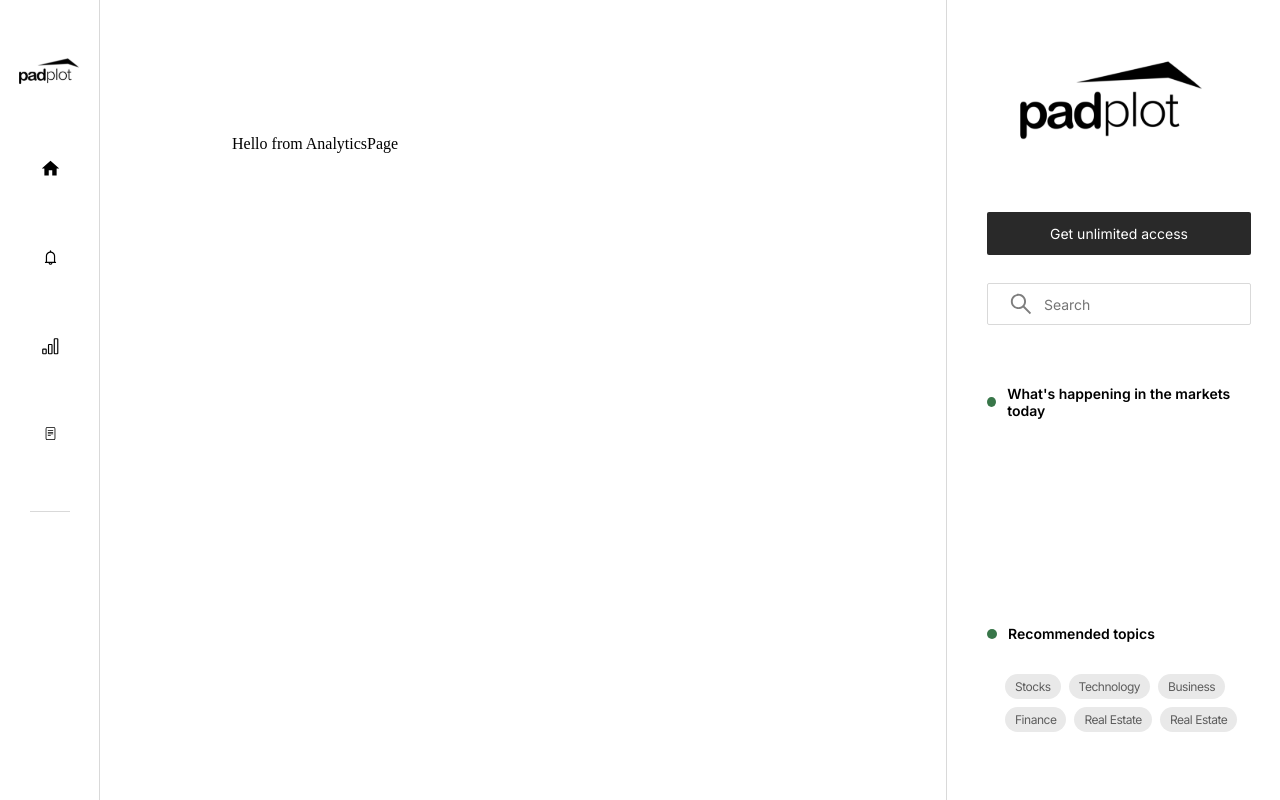
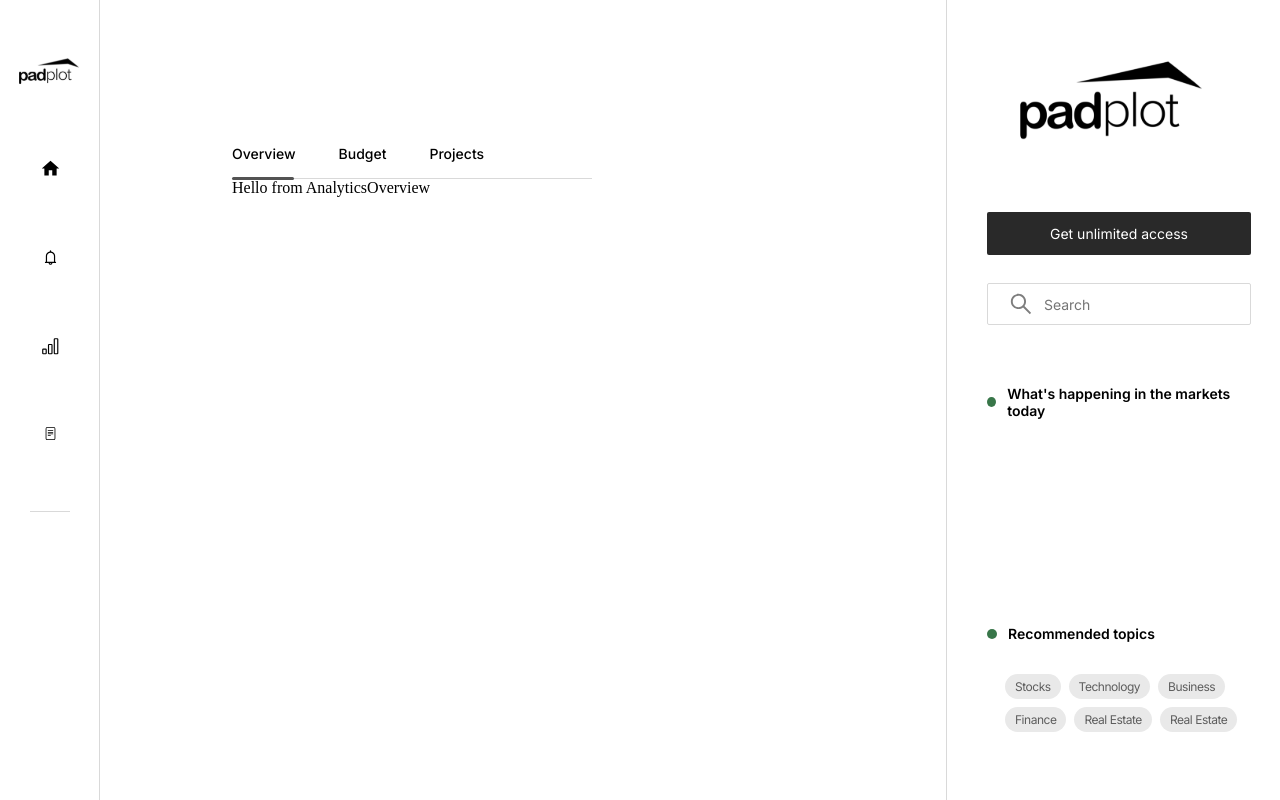
Before and after one commit to tkg808/padplot, a React (Create React App) app: page /analytics in a window 1280 px wide. Shown: the top 800 px of the page. Built offline with nearby package versions, Linux system fonts and the light colour scheme.

Commit message:
Add elements to AnalyticsPage

```diff
--- a/src/components/analyticsPage/AnalyticsPage.js
+++ b/src/components/analyticsPage/AnalyticsPage.js
@@ -1,6 +1,30 @@
 import './AnalyticsPage.css';
+import { useState } from 'react';
+import { Outlet } from 'react-router-dom';
+import TabsGroup from '../homePage/tabsGroup/TabsGroup';
 
 export default function AnalyticsPage()
 {
-  return "Hello from AnalyticsPage";
+  const analyticsTabs =
+    [
+      { title: "Overview", linkPath: "/analytics/overview", barLeft: 0, barSize: 62 },
+      { title: "Budget", linkPath: "/analytics/overview", barLeft: 0, barSize: 62 },
+      { title: "Projects", linkPath: "/analytics/overview", barLeft: 0, barSize: 62 }
+    ];
+
+  const [analyticsTab, setAnalyticsTab] = useState(analyticsTabs[0]);
+
+  return (
+    <div className="analytics-page-container">
+      <div className="analytics-page-top-row-container">
+        <TabsGroup
+          tabsList={analyticsTabs}
+          currTab={analyticsTab}
+          setCurrTab={setAnalyticsTab} />
+      </div>
+      <div className="analytics-page-content-container">
+        <Outlet />
+      </div>
+    </div>
+  );
 }
```
